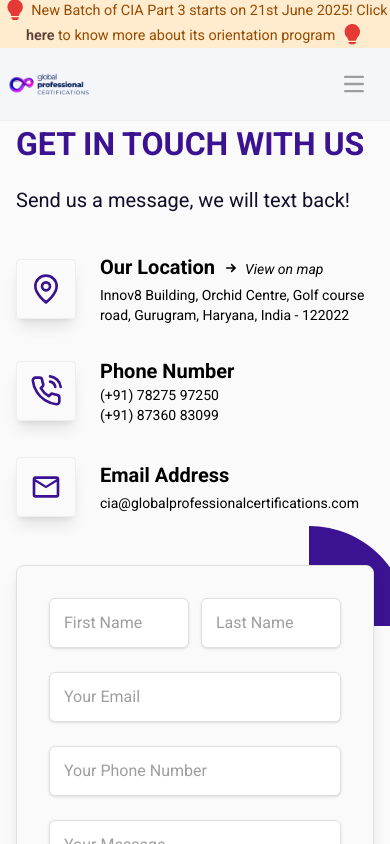
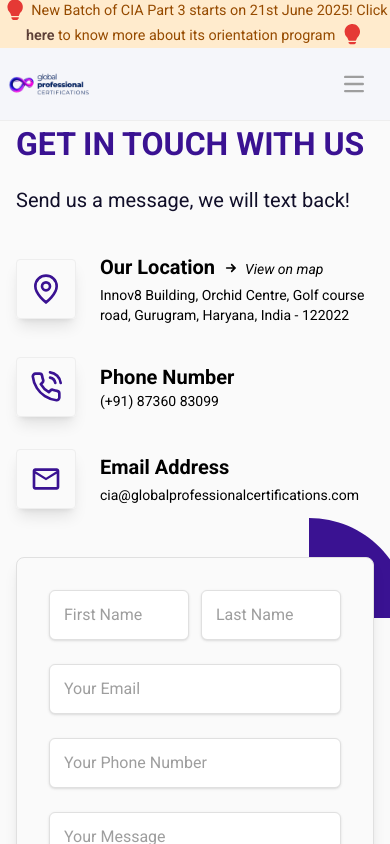
Before and after one commit to swapanmanna/gpc, a React (Vite) app: page /contact in a window 390 px wide. Shown: the top 844 px of the page. Built offline with nearby package versions, Linux system fonts and the light colour scheme.

Commit message:
removed a phone number from the contact us page

```diff
--- a/src/components/Contact/ContactUs.jsx
+++ b/src/components/Contact/ContactUs.jsx
@@ -1037,9 +1037,9 @@
                                         <h4 className="text-xl font-bold text-dark dark:text-white">
                                             Phone Number
                                         </h4>
-                                        <p className="text-sm text-body-color dark:text-dark-6">
+                                        {/* <p className="text-sm text-body-color dark:text-dark-6">
                                             (+91) 78275 97250
-                                        </p>
+                                        </p> */}
                                         <p className="text-sm text-body-color dark:text-dark-6">
                                             (+91) 87360 83099
                                         </p>
```
